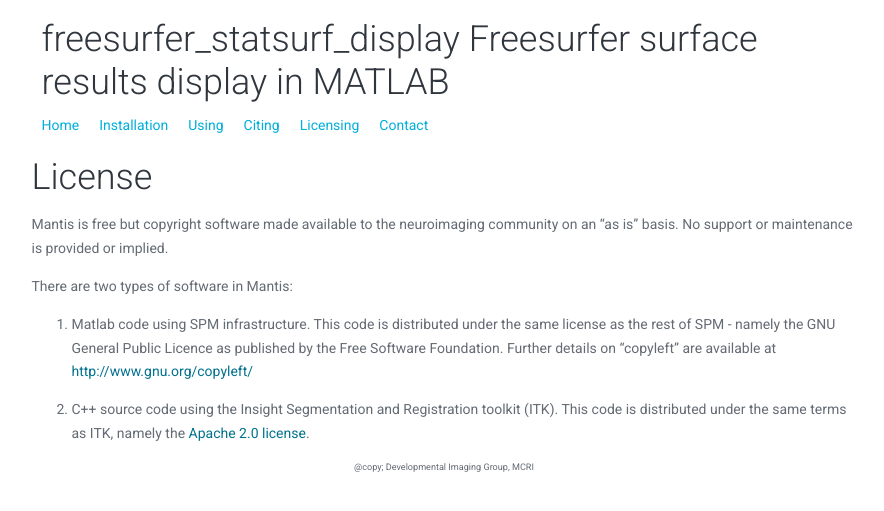
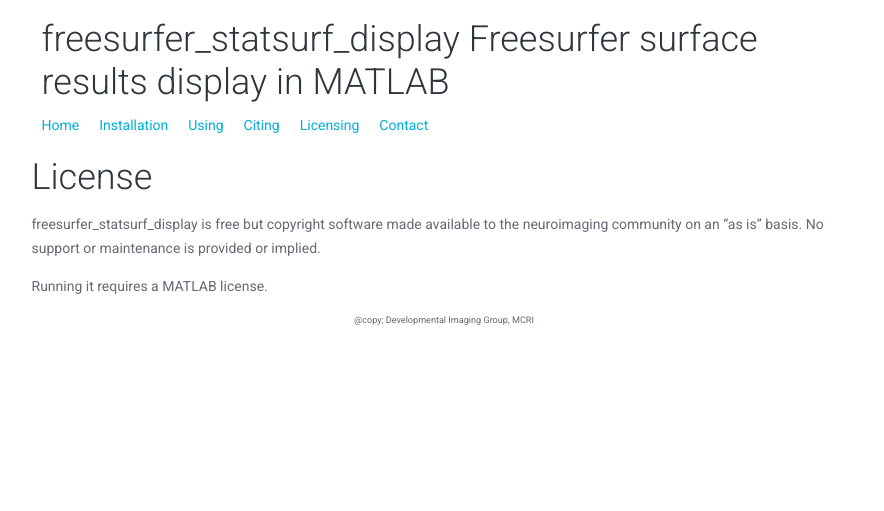
Before and after one commit to DevelopmentalImagingMCRI/freesurfer_statsurf_display, a Jekyll site: the page built from licensing/index.md, in a window 1280 px wide. Shown: the top 511 px of the page, without its empty margins (196-1080 px from the left). Built offline with Jekyll 4.4.1, drawn with Linux system fonts in a browser that asks for light colours.

Commit message:
Licensing

```diff
--- a/licensing/index.md
+++ b/licensing/index.md
@@ -1,24 +1,14 @@
 ---
 layout: default
-title: Mantis license information
+title: freesurfer_statsurf_display license information
 ---
 <br>
 
 
 # License
 
-Mantis is free but copyright software made available to the neuroimaging
+freesurfer_statsurf_display is free but copyright software made available to the neuroimaging
 community on an "as is" basis. No support or maintenance is provided or
 implied.
 
-There are two types of software in Mantis:
-
-1. Matlab code using SPM infrastructure. This code is distributed
-   under the same license as the rest of SPM - namely the GNU General
-   Public Licence as published by the Free Software
-   Foundation. Further details on "copyleft" are available at [http://www.gnu.org/copyleft/](http://www.gnu.org/copyleft/)
-
-2. C++ source code using the Insight Segmentation and Registration
-   toolkit (ITK).  This code is distributed under the same terms as
-   ITK, namely the [Apache 2.0
-   license](https://itk.org/ITK/project/licenseversion1.html).
+Running it requires a MATLAB license.
```
